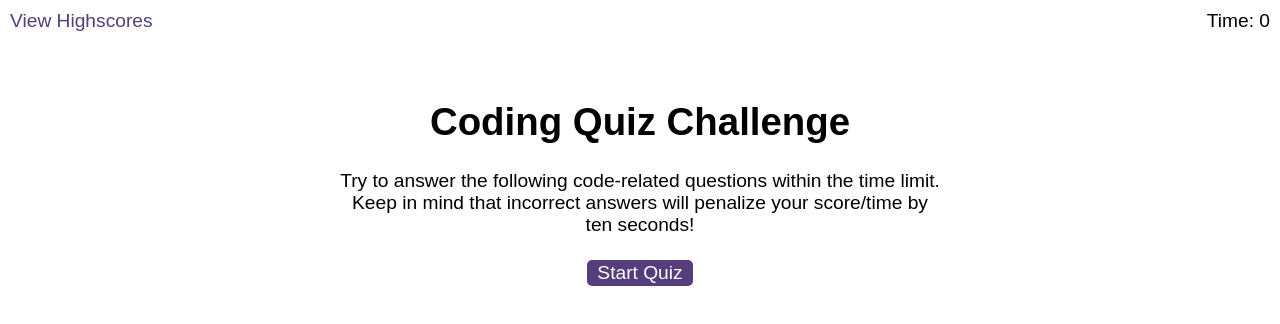
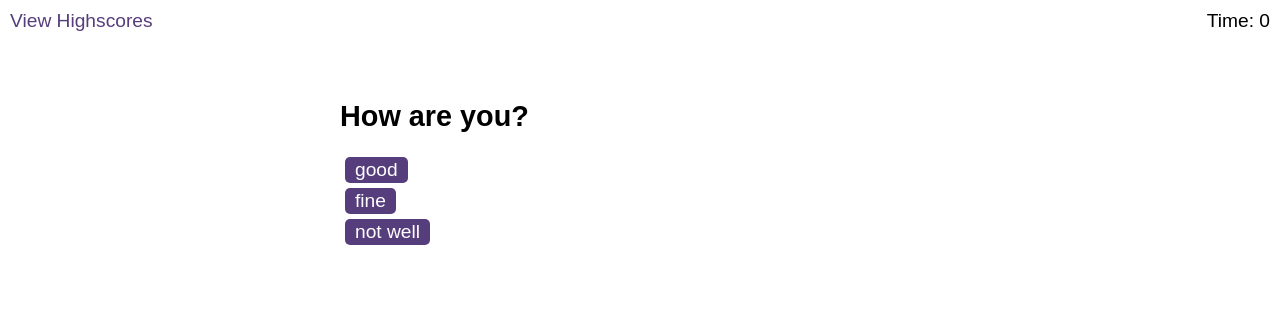
Before and after one commit to IlhanDuale/Code-Quiz, a plain HTML site: page starter/index.html in a window 1280 px wide. Both pictures are taken after a click on the button "Start Quiz". Drawn offline with Linux system fonts and the light colour scheme.

Commit message:
questions.js file created,which includes question buttons and for each answer

```diff
--- /dev/null
+++ b/starter/assets/js/questions.js
@@ -0,0 +1,9 @@
+var questions = [{
+    title: 'How are you?',
+    choices: ['good', 'fine', 'not well'],
+    answer: 'good',
+}, {
+    title: 'ferhfge',
+    choices: ['ggfr', 'Hi', 'ok'],
+    answer: 'ok',
+}]
--- /dev/null
+++ b/starter/assets/js/script.js
@@ -0,0 +1,40 @@
+var startButton = document.querySelector("#start");
+var startScreen = document.querySelector("#start-screen");
+var questionsEl = document.querySelector('#questions');
+var questionTitle = document.querySelector('#question-title');
+var choices = document.querySelector('#choices');
+var questionCount = 0;
+var feedback = document.querySelector("#feedback");
+
+startButton.addEventListener("click", function() {
+    startScreen.classList.add("hide")
+    displayQuestion()
+})
+
+function displayQuestion() {
+    questionTitle.innerHTML = ''
+    choices.innerHTML = ''
+    questionTitle.textContent = questions[questionCount].title
+    questions[questionCount].choices.forEach(function(choice) {
+        var button = document.createElement('button')
+        button.textContent = choice
+        button.value = choice
+        button.addEventListener('click', checkAnswer);
+        choices.append(button);
+    })
+    questionsEl.classList.remove('hide');
+}
+
+function checkAnswer(event) {
+    if (event.target.value === questions[questionCount].answer) {
+        feedback.textContent = 'correct';
+    } else {
+        feedback.textContent = 'incorrect';
+    }
+    if (questionCount + 1 < questions.length) {
+        questionCount++
+        displayQuestion()
+    } else {
+        // display score page here
+    }
+}
--- a/starter/index.html
+++ b/starter/index.html
@@ -1,5 +1,6 @@
 <!DOCTYPE html>
 <html lang="en-gb">
+
 <head>
     <meta charset="UTF-8" />
     <meta name="viewport" content="width=device-width, initial-scale=1.0" />
@@ -18,9 +19,7 @@
         <div id="start-screen" class="start">
             <h1>Coding Quiz Challenge</h1>
             <p>
-          Try to answer the following code-related questions within the time
-          limit. Keep in mind that incorrect answers will penalize your
-          score/time by ten seconds!
+                Try to answer the following code-related questions within the time limit. Keep in mind that incorrect answers will penalize your score/time by ten seconds!
             </p>
             <button id="start">Start Quiz</button>
         </div>
@@ -43,6 +42,7 @@
     </div>
 
     <script src="./assets/js/questions.js"></script>
-    <script src="./assets/js/logic.js"></script>
+    <script src="./assets/js/script.js"></script>
 </body>
+
 </html>
```
Also changed, not shown: script.js (deleted), 5 other files. Lines whose indentation alone changed are shown as unchanged.
